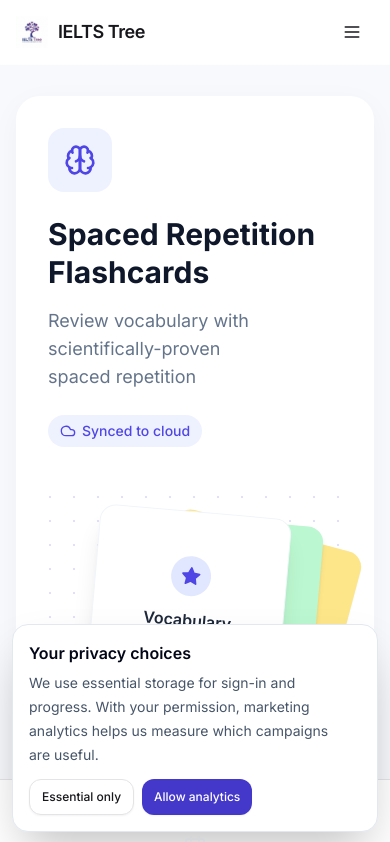
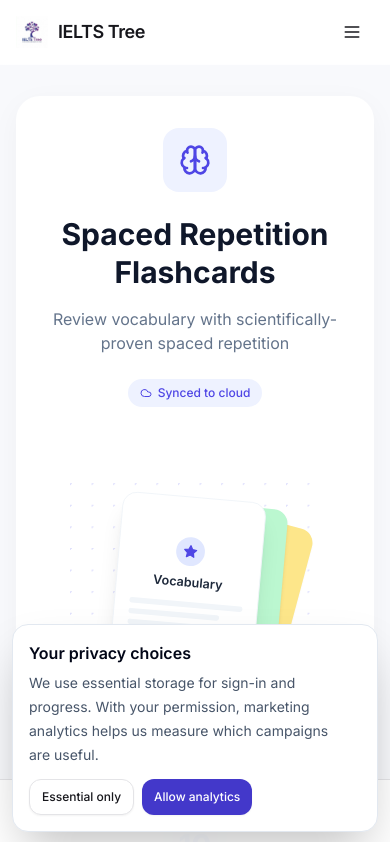
Before and after one commit to naimprince010-ship-it/ielts-band9-library, a React (Vite) app: page /flashcards in a window 390 px wide. Shown: the top 842 px of the page. Built offline with nearby package versions, Linux system fonts and the light colour scheme; no server answers; the database is empty; sample sign-in values are in the browser's storage.

Commit message:
Fix mobile responsiveness of flashcards page

```diff
--- a/src/pages/FlashcardsPage.tsx
+++ b/src/pages/FlashcardsPage.tsx
@@ -510,30 +510,30 @@ export default function FlashcardsPage() {
           <div className="bg-white rounded-3xl shadow-[0_8px_30px_rgb(0,0,0,0.04)] p-8 lg:p-12">
 
             {/* Hero Section */}
-            <div className="flex flex-col lg:flex-row justify-between items-start gap-12 mb-12">
-              <div className="lg:w-1/2">
+            <div className="flex flex-col lg:flex-row justify-between items-center lg:items-start gap-12 mb-12">
+              <div className="lg:w-1/2 flex flex-col items-center lg:items-start text-center lg:text-left w-full">
                 <div className="w-16 h-16 bg-indigo-50 rounded-2xl flex items-center justify-center mb-6">
                   <Brain className="h-8 w-8 text-indigo-600" />
                 </div>
-                <h1 className="text-3xl lg:text-4xl font-bold text-slate-900 mb-4 leading-tight">
-                  Spaced Repetition<br />Flashcards
+                <h1 className="text-3xl sm:text-4xl font-bold text-slate-900 mb-4 leading-tight">
+                  Spaced Repetition<br className="hidden sm:block" /> Flashcards
                 </h1>
-                <p className="text-slate-500 text-lg mb-6 max-w-md">
+                <p className="text-slate-500 text-base sm:text-lg mb-6 max-w-md">
                   Review vocabulary with scientifically-proven spaced repetition
                 </p>
                 {user && (
-                  <div className="flex items-center gap-2">
+                  <div className="flex items-center justify-center lg:justify-start gap-2">
                     {syncing ? (
-                      <div className="flex items-center gap-1.5 text-sm font-medium text-slate-500 bg-slate-50 px-3 py-1.5 rounded-full">
-                        <RefreshCw className="h-4 w-4 animate-spin" /> Syncing...
+                      <div className="flex items-center gap-1.5 text-xs sm:text-sm font-medium text-slate-500 bg-slate-50 px-3 py-1.5 rounded-full">
+                        <RefreshCw className="h-3 w-3 sm:h-4 sm:w-4 animate-spin" /> Syncing...
                       </div>
                     ) : isSynced ? (
-                      <div className="flex items-center gap-1.5 text-sm font-medium text-indigo-600 bg-indigo-50 px-3 py-1.5 rounded-full">
-                        <Cloud className="h-4 w-4" /> Synced to cloud
+                      <div className="flex items-center gap-1.5 text-xs sm:text-sm font-medium text-indigo-600 bg-indigo-50 px-3 py-1.5 rounded-full">
+                        <Cloud className="h-3 w-3 sm:h-4 sm:w-4" /> Synced to cloud
                       </div>
                     ) : (
-                      <div className="flex items-center gap-1.5 text-sm font-medium text-slate-500 bg-slate-50 px-3 py-1.5 rounded-full">
-                        <CloudOff className="h-4 w-4" /> Local only
+                      <div className="flex items-center gap-1.5 text-xs sm:text-sm font-medium text-slate-500 bg-slate-50 px-3 py-1.5 rounded-full">
+                        <CloudOff className="h-3 w-3 sm:h-4 sm:w-4" /> Local only
                       </div>
                     )}
                   </div>
@@ -541,31 +541,31 @@ export default function FlashcardsPage() {
               </div>
 
               {/* Stacked Cards Graphic */}
-              <div className="lg:w-1/2 relative h-64 w-full max-w-sm mx-auto lg:mx-0 flex items-center justify-center">
+              <div className="lg:w-1/2 relative h-56 sm:h-64 w-full max-w-[280px] sm:max-w-sm mx-auto flex items-center justify-center mt-4 lg:mt-0 transform scale-90 sm:scale-100">
                 {/* Decorative dots background */}
                 <div className="absolute inset-0 opacity-20 pointer-events-none" style={{ backgroundImage: 'radial-gradient(circle at 2px 2px, #6366f1 1px, transparent 0)', backgroundSize: '24px 24px' }}></div>
 
                 {/* Bottom Card (Yellowish) */}
-                <div className="absolute w-48 h-56 bg-[#fde68a] rounded-2xl shadow-sm rotate-[15deg] translate-x-12 translate-y-4"></div>
+                <div className="absolute w-40 sm:w-48 h-48 sm:h-56 bg-[#fde68a] rounded-2xl shadow-sm rotate-[15deg] translate-x-8 sm:translate-x-12 translate-y-4"></div>
 
                 {/* Middle Card (Greenish) */}
-                <div className="absolute w-48 h-56 bg-[#bbf7d0] rounded-2xl shadow-md rotate-[5deg] translate-x-6 translate-y-2"></div>
+                <div className="absolute w-40 sm:w-48 h-48 sm:h-56 bg-[#bbf7d0] rounded-2xl shadow-md rotate-[5deg] translate-x-4 sm:translate-x-6 translate-y-2"></div>
 
                 {/* Top Card (White) */}
-                <div className="absolute w-48 h-56 bg-white rounded-2xl shadow-xl flex flex-col items-center justify-center p-6 -rotate-[-5deg] -translate-x-2 border border-slate-100 z-10">
-                  <div className="w-10 h-10 bg-indigo-100 text-indigo-600 rounded-full flex items-center justify-center mb-3">
-                    <Star className="h-5 w-5 fill-indigo-600" />
+                <div className="absolute w-40 sm:w-48 h-48 sm:h-56 bg-white rounded-2xl shadow-xl flex flex-col items-center justify-center p-4 sm:p-6 -rotate-[-5deg] -translate-x-2 border border-slate-100 z-10">
+                  <div className="w-8 h-8 sm:w-10 sm:h-10 bg-indigo-100 text-indigo-600 rounded-full flex items-center justify-center mb-2 sm:mb-3">
+                    <Star className="h-4 w-4 sm:h-5 sm:w-5 fill-indigo-600" />
                   </div>
-                  <div className="font-semibold text-slate-800 mb-4">Vocabulary</div>
-                  <div className="w-full space-y-2">
-                    <div className="w-full h-2 bg-slate-100 rounded-full"></div>
-                    <div className="w-4/5 h-2 bg-slate-100 rounded-full"></div>
-                    <div className="w-2/3 h-2 bg-slate-100 rounded-full"></div>
+                  <div className="font-semibold text-slate-800 text-sm sm:text-base mb-3 sm:mb-4">Vocabulary</div>
+                  <div className="w-full space-y-1.5 sm:space-y-2">
+                    <div className="w-full h-1.5 sm:h-2 bg-slate-100 rounded-full"></div>
+                    <div className="w-4/5 h-1.5 sm:h-2 bg-slate-100 rounded-full"></div>
+                    <div className="w-2/3 h-1.5 sm:h-2 bg-slate-100 rounded-full"></div>
                   </div>
                 </div>
 
-                <div className="absolute -right-4 bottom-8 w-12 h-12 bg-purple-500 rounded-full flex items-center justify-center shadow-lg shadow-purple-500/30 z-20">
-                  <RefreshCw className="h-5 w-5 text-white" />
+                <div className="absolute -right-2 sm:-right-4 bottom-4 sm:bottom-8 w-10 h-10 sm:w-12 sm:h-12 bg-purple-500 rounded-full flex items-center justify-center shadow-lg shadow-purple-500/30 z-20">
+                  <RefreshCw className="h-4 w-4 sm:h-5 sm:w-5 text-white" />
                 </div>
               </div>
             </div>
```
